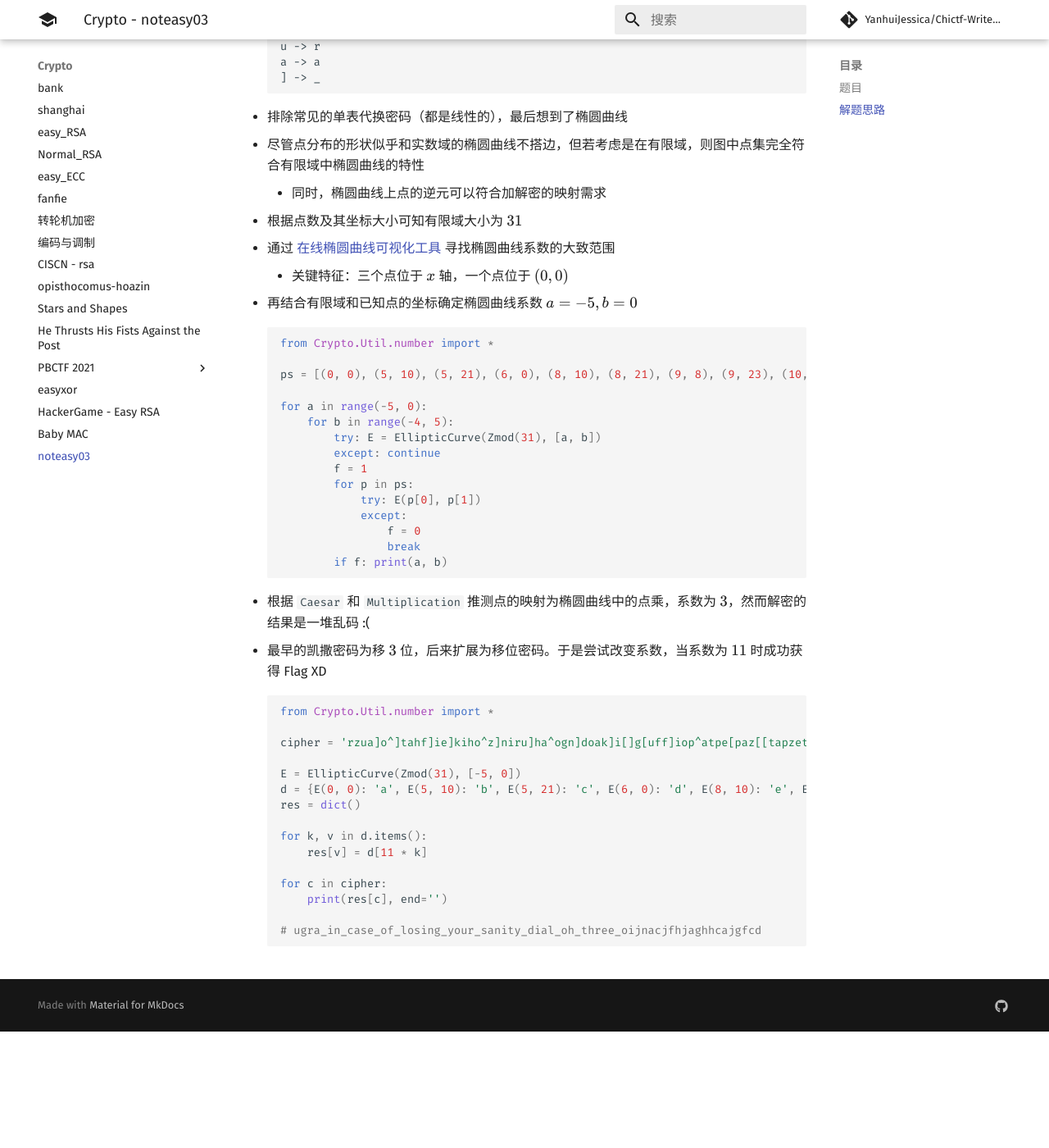
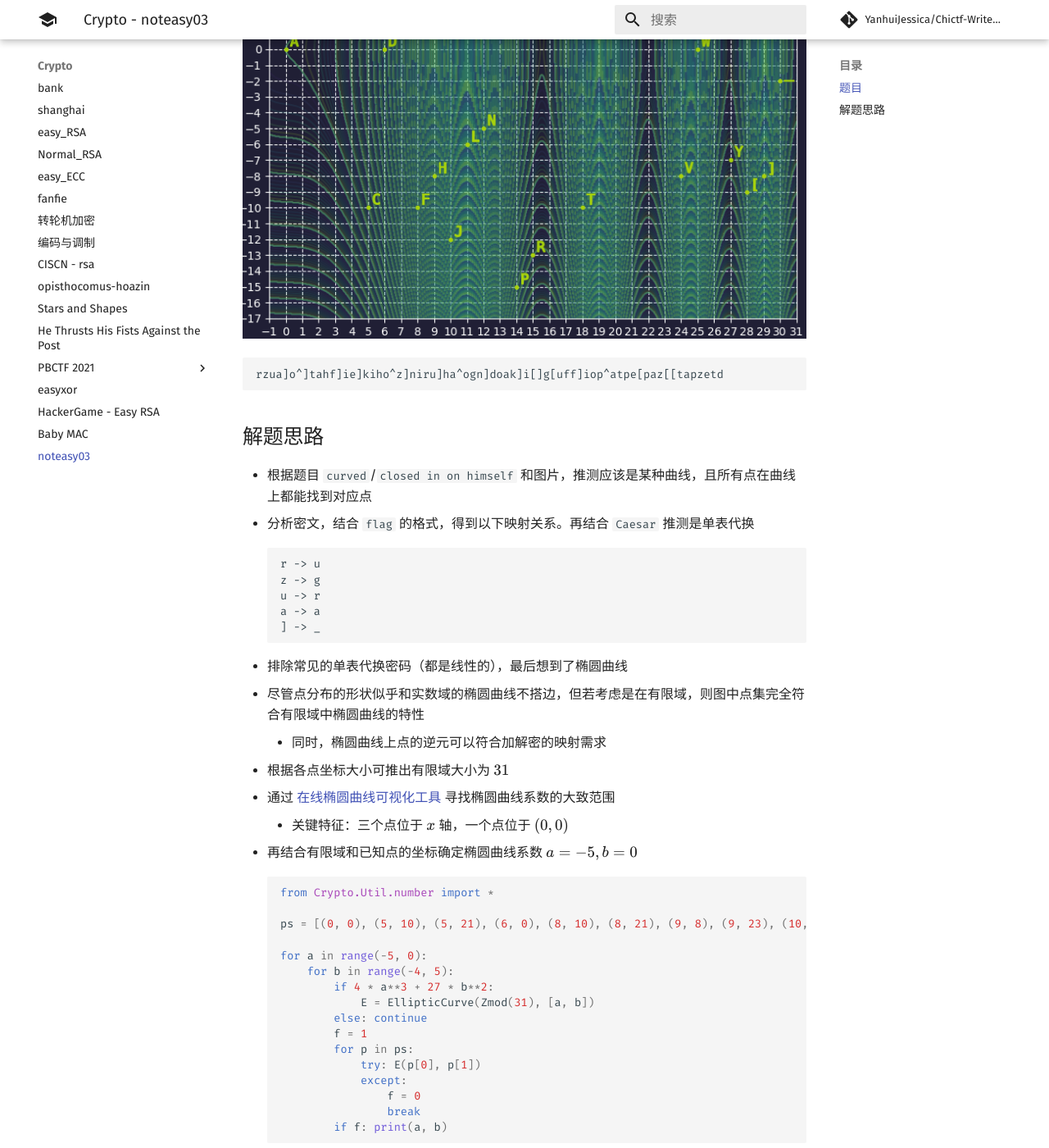
Before and after one commit to YanhuiJessica/Chictf-Writeups, an MkDocs documentation site: the page built from docs/crypto/noteasy03.md, in a window 1280 px wide and 1400 px high, scrolled down 715 px. Shown: the whole window at 82% size. Built offline with MkDocs 1.6.1 and Material for MkDocs 9.7.7, drawn with Linux system fonts in a browser that asks for light colours; comment, search, counter and statistics services are not loaded; before the commit the page ends 1973 px from its top, so only the background shows below that.

Commit message:
更正表述及代码

```diff
--- a/docs/crypto/noteasy03.md
+++ b/docs/crypto/noteasy03.md
@@ -33,7 +33,7 @@ rzua]o^]tahf]ie]kiho^z]niru]ha^ogn]doak]i[]g[uff]iop^atpe[paz[[tapzetd
 - 排除常见的单表代换密码（都是线性的），最后想到了椭圆曲线
 - 尽管点分布的形状似乎和实数域的椭圆曲线不搭边，但若考虑是在有限域，则图中点集完全符合有限域中椭圆曲线的特性
     - 同时，椭圆曲线上点的逆元可以符合加解密的映射需求
-- 根据点数及其坐标大小可知有限域大小为 $31$
+- 根据各点坐标大小可推出有限域大小为 $31$
 - 通过 [在线椭圆曲线可视化工具](https://www.desmos.com/calculator/ialhd71we3) 寻找椭圆曲线系数的大致范围
     - 关键特征：三个点位于 $x$ 轴，一个点位于 $(0, 0)$
 - 再结合有限域和已知点的坐标确定椭圆曲线系数 $a=-5,b=0$
@@ -45,8 +45,9 @@ rzua]o^]tahf]ie]kiho^z]niru]ha^ogn]doak]i[]g[uff]iop^atpe[paz[[tapzetd
 
     for a in range(-5, 0):
         for b in range(-4, 5):
-            try: E = EllipticCurve(Zmod(31), [a, b])
-            except: continue
+            if 4 * a**3 + 27 * b**2:
+                E = EllipticCurve(Zmod(31), [a, b])
+            else: continue
             f = 1
             for p in ps:
                 try: E(p[0], p[1])
```
Also changed, not shown: docs/crypto/img/noteasy0301.png (added).
